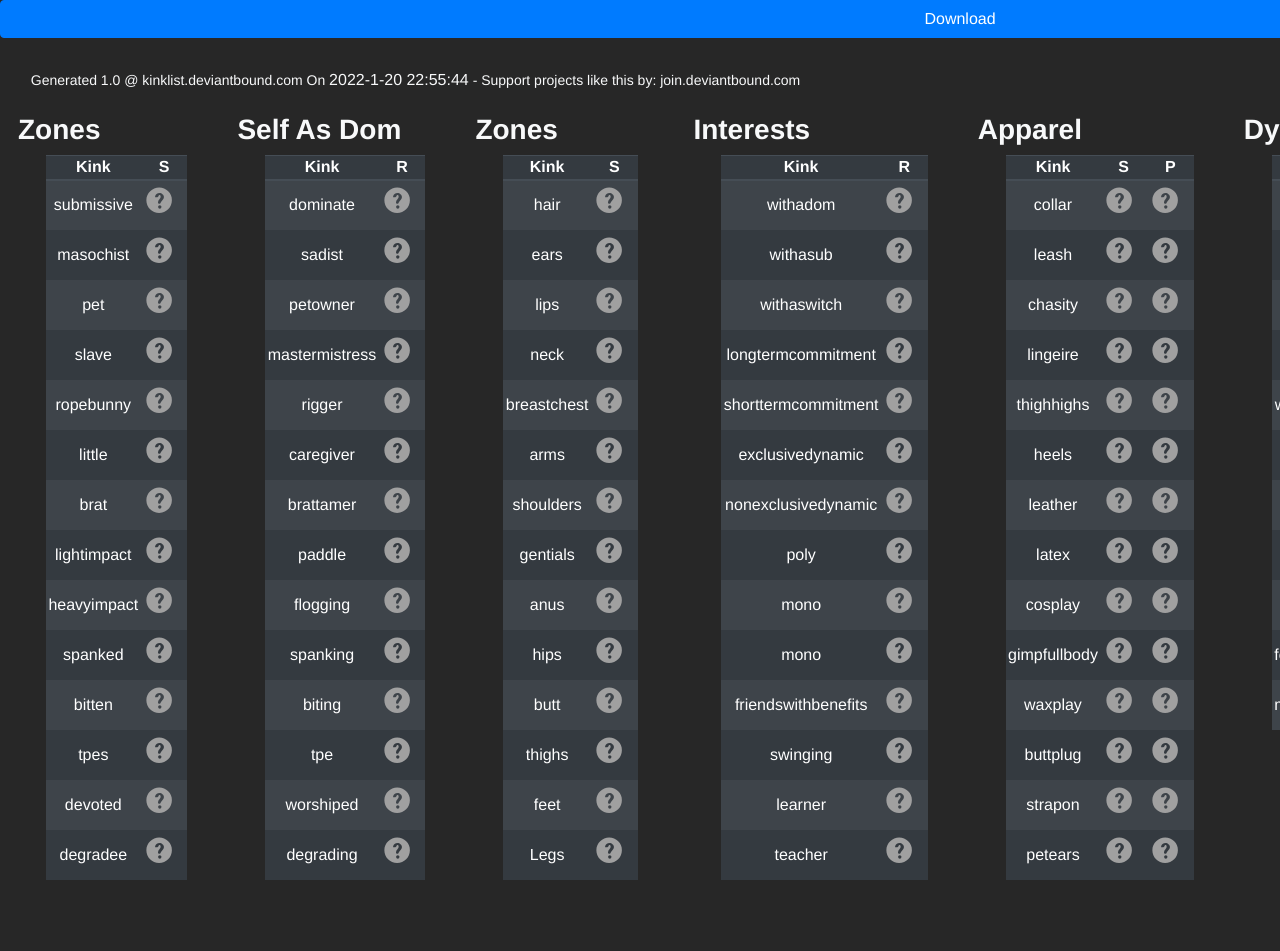
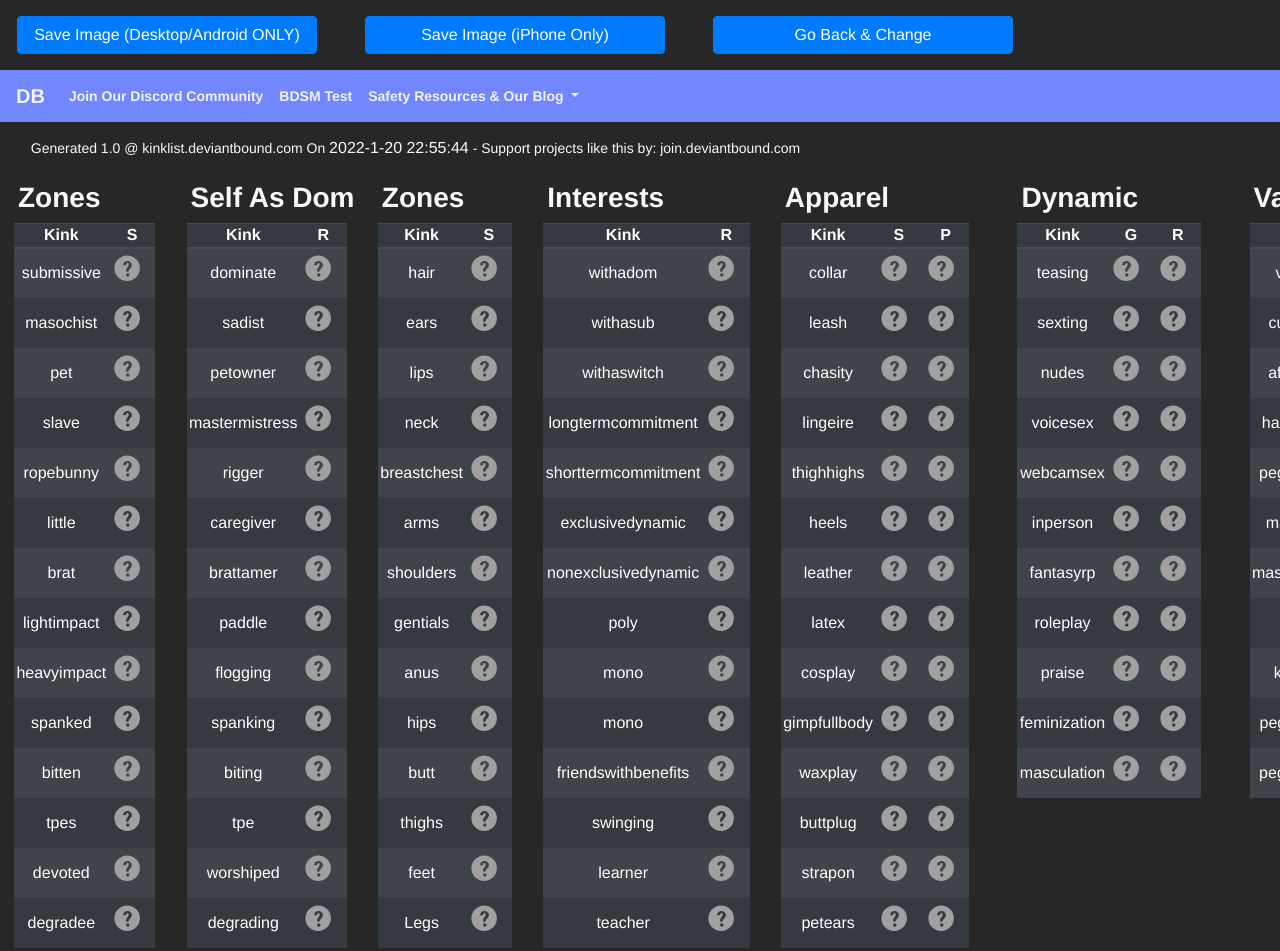
Before and after one commit to DeviantOwl/Kink-List, a plain HTML site: page results4.html in a window 1280 px wide. Shown: the top 951 px of the page. Drawn offline with nearby package versions, Linux system fonts and the light colour scheme.

Commit message:
May Not Work

```diff
--- a/css/main_results4.css
+++ b/css/main_results4.css
@@ -9,12 +9,36 @@ body {
     height: 1080px;
 }
 
+
+.big-container {
+    display: flex;
+    width: 1920px;
+}
+
+.kinkcategory {
+    height: fit-content;
+    margin-left: 1em;
+}
+
+.kinklist_results {
+    width: 300px;
+    margin: 1em;
+    height: 100%;
+    display: flex;
+}
+
+.kinklist_groupings {
+    margin-left: 1em;
+    height: 100%;
+    display: flex;
+}
+
+
 .selections {
     width: 1920px;
     height: 1080px;
     background-color: #272727;
 }
-
 
 #capture {
     margin: 0 auto;
@@ -23,22 +47,6 @@ body {
     overflow: hidden;
     background-color: #272727;
      !important
-}
-
-textarea {
-    width: 100%;
-    padding: 2rem .5rem;
-    background: transparent;
-    border: 0;
-    text-align: center;
-    color: #fff;
-    font-family: 'Noto Sans', sans-serif;
-    font-weight: 700;
-    font-size: 2rem;
-    resize: none;
-    overflow: hidden;
-    max-height: 100%;
-    min-height: 100%;
 }
 
 
@@ -65,6 +73,12 @@ h1 small {
     padding-top: 15px;
 }
 
+h2 {
+    font-size: 4rem;
+    margin-top: 1rem;
+    color: #f8f9fa !important;
+}
+
 .specific {
     background-color: #fff;
 }
@@ -73,62 +87,21 @@ p a {
     padding: 5px;
 }
 
-
-.big-container {
-    display: flex;
-    width: 1920px;
+textarea {
+    width: 100%;
+    padding: 2rem .5rem;
+    background: transparent;
+    border: 0;
+    text-align: center;
+    color: #fff;
+    font-family: 'Noto Sans', sans-serif;
+    font-weight: 700;
+    font-size: 2rem;
+    resize: none;
+    overflow: hidden;
+    max-height: 100%;
+    min-height: 100%;
 }
-
-
-
-.kinkcategory {
-    height: fit-content;
-    margin-left: 1em;
-}
-
-.kinklist_results {
-    width: 300px;
-    margin: 1em;
-    height: 100%;
-    display: flex;
-}
-
-.kinklist_groupings {
-    margin-left: 1em;
-    height: 100%;
-    display: flex;
-}
-
-
-
-
-
-
-
-
-
-
-
-
-
-
-
-
-
-
-
-
-
-
-
-
-
-
-
-
-
-
-
 
 body {
     background-color: #272727;
@@ -158,10 +131,6 @@ button {
     margin-bottom: 1rem;
     color: #ffffff;
     vertical-align: bottom;
-    margin-top: 0rem;
-    margin-left: 2rem;
-    margin-right: 2rem;
-    margin-bottom: 2rem;
 }
 
 td {
@@ -177,13 +146,6 @@ td {
     font-weight: normal;
 }
 
-.table-section {}
-
-h2 {
-    font-size: 4rem;
-    margin-top: 1rem;
-    color: #f8f9fa !important;
-}
 
 .smile-icons {
     display: flex;
--- a/results4.html
+++ b/results4.html
@@ -15,10 +15,56 @@
     <link rel="stylesheet" href="css/main_results4.css">
 
 </head>
-<a href="#" class="btn btn-block btn-primary mb-3" id="btnDownload">Download</a>
+<div class="row" style="width:1080px">
+    <a href="#" class="btn btn-block btn-primary mb-3" style="width: 300px;
+      margin-left: 2em;
+      margin-top: 1em;
+      margin-right: 1em;
+      " id="btnDownload">Save Image (Desktop/Android ONLY)</a>
+    <a href="iOSguide.html" class="btn btn-block btn-primary mb-3" style="width: 300px;
+      margin-left: 2em;
+      margin-top: 1em;
+      margin-right: 1em;
+      " id="">Save Image (iPhone Only)</a>
+    <a href="index.html" class="btn btn-block btn-primary mb-3" style="width: 300px;
+      margin-left: 2em;
+      margin-top: 1em;
+      margin-right: 1em;
+      " id="">Go Back & Change</a>
+  </div>
 
 <body>
     <div id="capture">
+        <div class=menubar>
+            <nav class="navbar navbar-expand-lg navbar-light bg-light" style="display: flex;flex-direction: row;">
+              <a class="navbar-brand" href="#">DB</a>
+              <button class="navbar-toggler" type="button" data-toggle="collapse" data-target="#navbarNavDropdown"
+                aria-controls="navbarNavDropdown" aria-expanded="false" aria-label="Toggle navigation">
+                <span class="navbar-toggler-icon"></span>
+              </button>
+              <div class="collapse navbar-collapse" id="navbarNavDropdown">
+                <ul class="navbar-nav">
+                  <li class="nav-item">
+                    <a class="nav-link" href="https://deviantbound.com">Join Our Discord Community</a>
+                  </li>
+                  <li class="nav-item">
+                    <a class="nav-link" href="#">BDSM Test</a>
+                  </li>
+                  <li class="nav-item dropdown">
+                    <a class="nav-link dropdown-toggle" href="#" id="navbarDropdownMenuLink" data-toggle="dropdown"
+                      aria-haspopup="true" aria-expanded="false">
+                      Safety Resources & Our Blog
+                    </a>
+                    <div class="dropdown-menu" aria-labelledby="navbarDropdownMenuLink">
+                      <a class="dropdown-item" href="#">Action</a>
+                      <a class="dropdown-item" href="#">Another action</a>
+                      <a class="dropdown-item" href="#">Something else here</a>
+                    </div>
+                  </li>
+                </ul>
+              </div>
+            </nav>
+          </div>
         <div class="topline">
             <h2 style="font-size: 1em;padding-left: 2.2em;display: inline-block;">Generated 1.0 @ kinklist.deviantbound.com On
             </h2>
@@ -38,7 +84,7 @@
           </div>
           <div class="big-container">
             <div class="kinkcategory">
-              <h2 style="font-size:28px;margin-left: .25rem;font-weight:bold;width: 200px;height: 300p;">Zones</h2>
+              <h2 style="font-size:28px;margin-left: .25rem;font-weight:bold;height: 300p;">Zones</h2>
               <table class="table table-striped table-dark">
                 <thead>
                   <tr>
@@ -179,7 +225,7 @@
             </div>
 
             <div class="kinkcategory">
-              <h2 style="font-size:28px;margin-left: .25rem;font-weight:bold;width: 200px;height: 300p;">Self As Dom</h2>
+              <h2 style="font-size:28px;margin-left: .25rem;font-weight:bold;height: 300p;">Self As Dom</h2>
               <table class="table table-striped table-dark">
                 <thead>
                   <tr>
@@ -318,7 +364,7 @@
             </div>
 
             <div class="kinkcategory">
-              <h2 style="font-size:28px;margin-left: .25rem;font-weight:bold;width: 200px;height: 300p;">Zones</h2>
+              <h2 style="font-size:28px;margin-left: .25rem;font-weight:bold;height: 300p;">Zones</h2>
               <table class="table table-striped table-dark">
                 <thead>
                   <tr>
@@ -459,7 +505,7 @@
             </div>
 
             <div class="kinkcategory">
-              <h2 style="font-size:28px;margin-left: .25rem;font-weight:bold;width: 200px;height: 300p;">Interests</h2>
+              <h2 style="font-size:28px;margin-left: .25rem;font-weight:bold;height: 300p;">Interests</h2>
               <table class="table table-striped table-dark">
                 <thead>
                   <tr>
@@ -601,7 +647,7 @@
             </div>
 
             <div class="kinkcategory">
-              <h2 style="font-size:28px;margin-left: .25rem;font-weight:bold;width: 200px;height: 300p;">Apparel</h2>
+              <h2 style="font-size:28px;margin-left: .25rem;font-weight:bold;height: 300p;">Apparel</h2>
               <div class="table-section"></div>
               <table class="table table-striped table-dark">
                 <thead>
@@ -829,7 +875,7 @@
             </div>
 
             <div class="kinkcategory">
-              <h2 style="font-size:28px;margin-left: .25rem;font-weight:bold;width: 200px;height: 300p;">Dynamic</h2>
+              <h2 style="font-size:28px;margin-left: .25rem;font-weight:bold;height: 300p;">Dynamic</h2>
               <div class="table-section"></div>
               <table class="table table-striped table-dark">
                 <thead>
@@ -1011,7 +1057,7 @@
             </div>
 
             <div class="kinkcategory">
-              <h2 style="font-size:28px;margin-left: .25rem;font-weight:bold;width: 200px;height: 300p;">Vanilla</h2>
+              <h2 style="font-size:28px;margin-left: .25rem;font-weight:bold;height: 300p;">Vanilla</h2>
               <div class="table-section"></div>
               <table class="table table-striped table-dark">
                 <thead>
@@ -1192,7 +1238,7 @@
             </div>
 
             <div class="kinkcategory">
-              <h2 style="font-size:28px;margin-left: .25rem;font-weight:bold;width: 200px;height: 300p;">Partner</h2>
+              <h2 style="font-size:28px;margin-left: .25rem;font-weight:bold;height: 300p;">Partner</h2>
               <table class="table table-striped table-dark">
                 <thead>
                   <tr>
```
